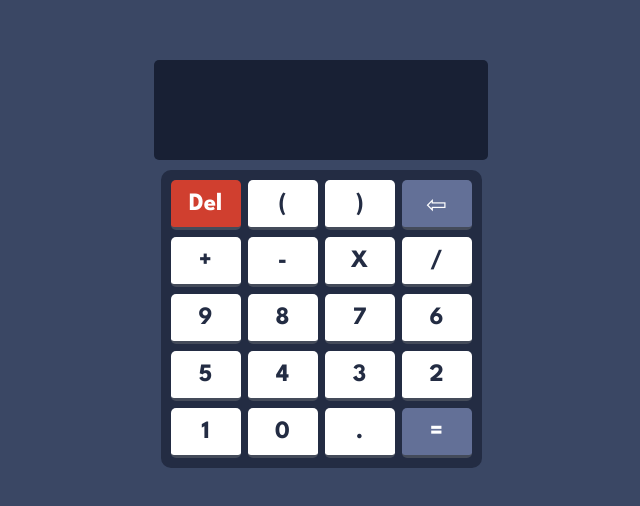
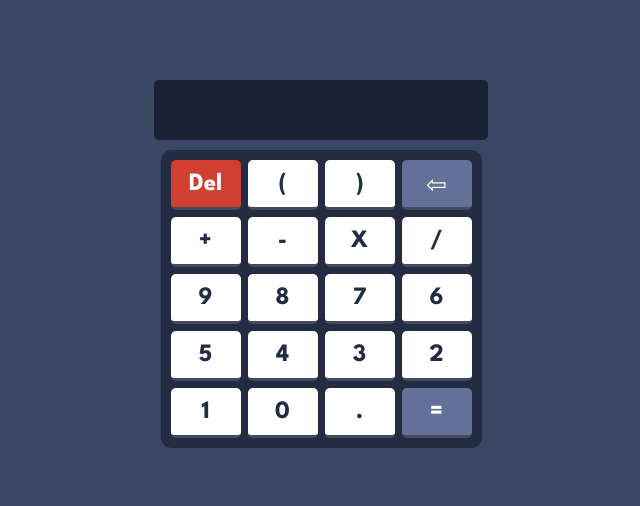
Before and after one commit to Achmad96/calculator-web, a React (Create React App) app: page / in a window 1280 px wide. Shown: the part 136-642 px from the top of the page, without its empty margins (319-959 px from the left). Built offline with nearby package versions, Linux system fonts and the light colour scheme; the HTML template or start-up script is replaced by a standard one.

Commit message:
modified App.css

```diff
--- a/src/App.css
+++ b/src/App.css
@@ -32,10 +32,8 @@ body {
   background-color: hsl(224, 36%, 15%);
   color: white;
   border-radius: 5px;
-  min-width: 70%;
-  width: fit-content;
-  max-width: 100%;
-  height: 10vh;
+  width: 70%;
+  height: 5vh;
 
   display: flex;
   flex-direction: column;
```
